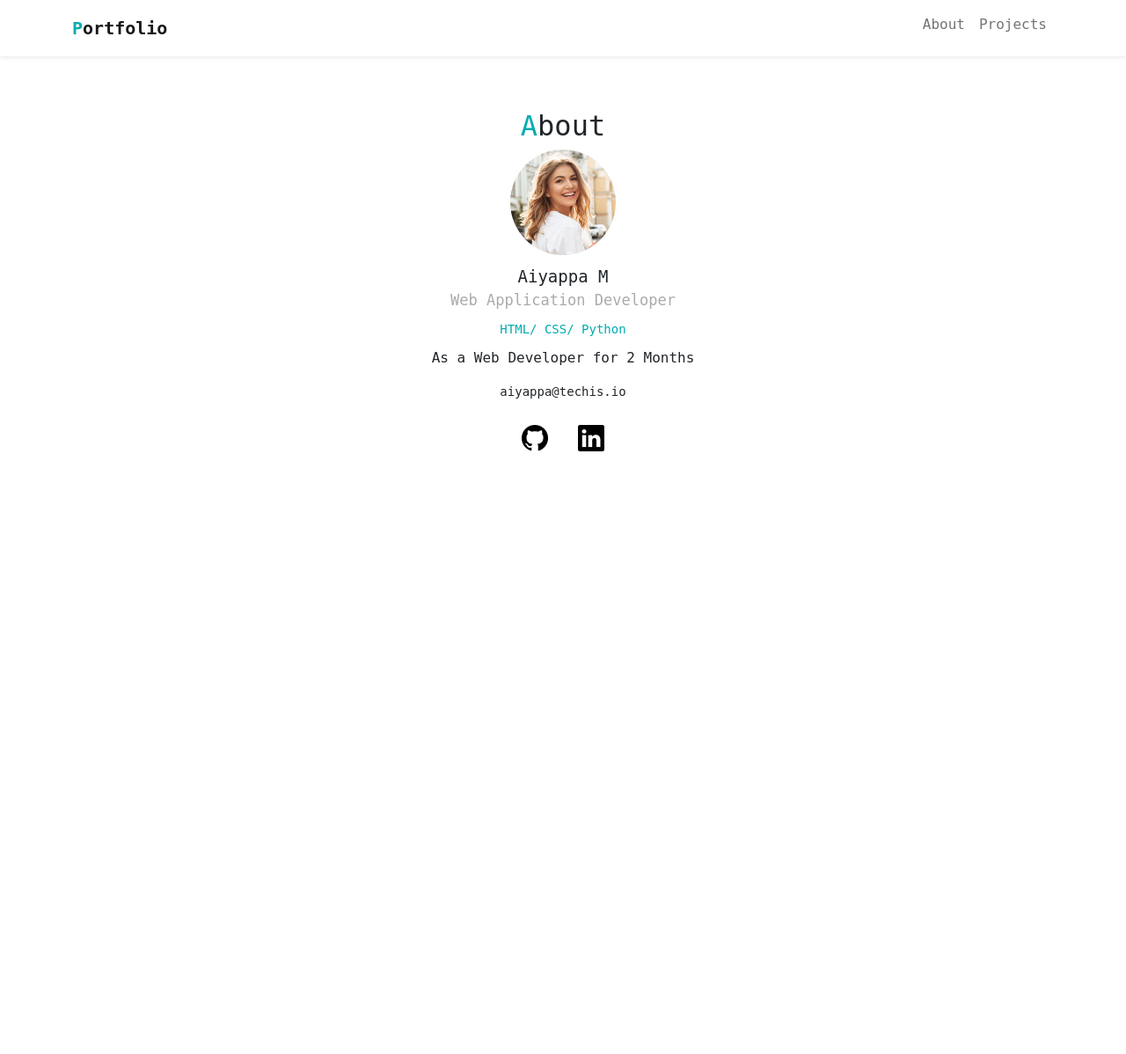
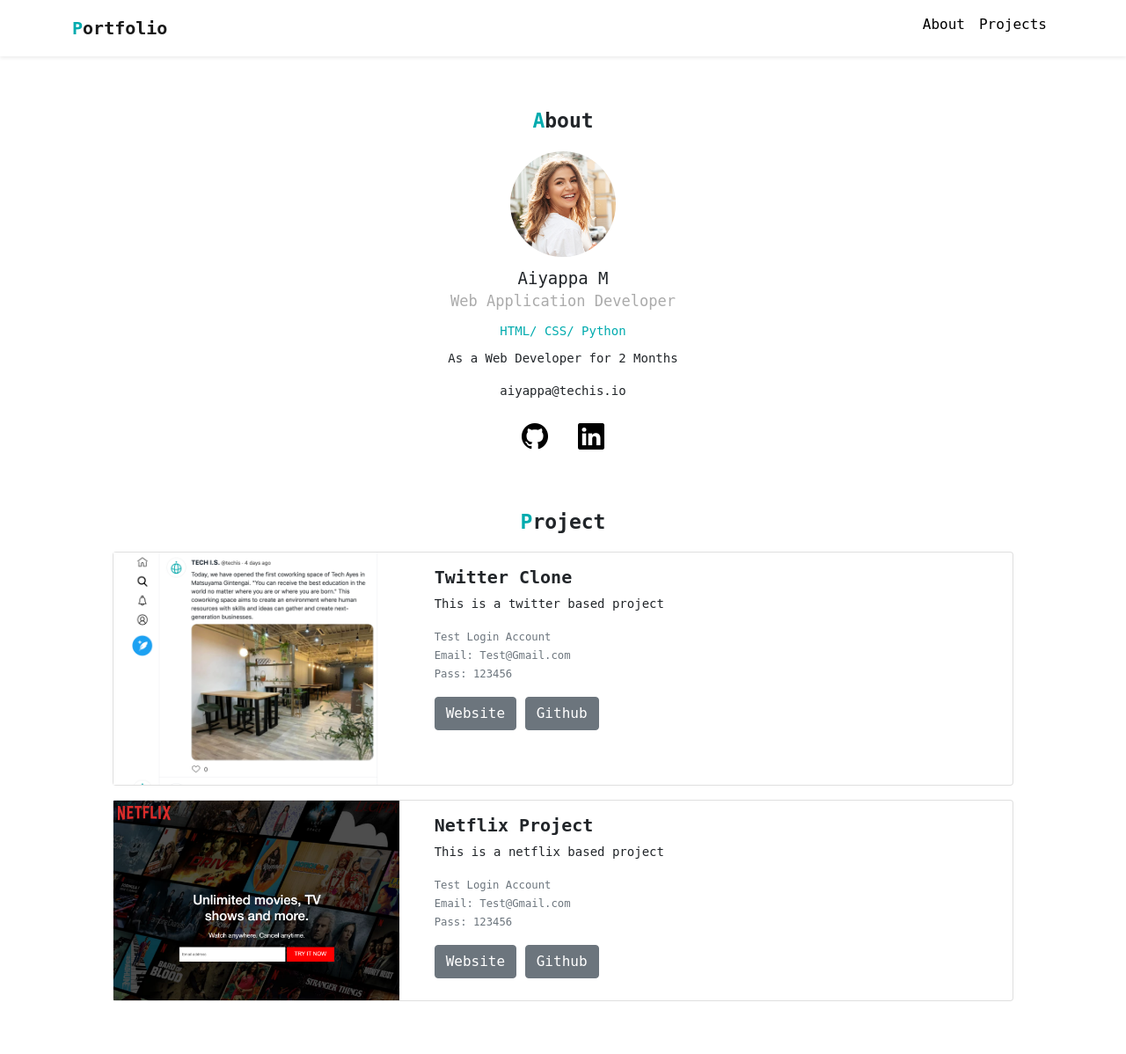
Before and after one commit to Aiyappa-M/Portfolio, a PHP site: page / in a window 1280 px wide. Shown: the whole page at 88% size. Before the commit the page ends 513 px from the top, so only its background shows below. Run offline with PHP 8.4, Linux system fonts and the light colour scheme.

Commit message:
Added project section

```diff
--- a/index.html
+++ b/index.html
@@ -31,7 +31,7 @@
               <a class="nav-link font-black" href="#about">About</a>
             </li>
             <li class="nav -item">
-                <a class="nav-link font-black" href="#projects">Projects</a>
+                <a class="nav-link font-black" href="#project">Projects</a>
             </li>
             </ul>
         </div>
@@ -51,6 +51,53 @@
             <a href="#"><i class="bi bi-linkedin ms-3"></i></a>
         </div>
     </div>
+
+    <div id="project">
+        <h2><span class="font-primary">P</span>roject</h2>
+        <div class="card mb-3">
+            <div class="row">
+                <div class="col-md-4">
+                    <img src="img/project-twitter.png" alt="Twitter Project" />
+                </div>
+                <div class="col-md-8">
+                    <div class="card-body">
+                        <h5 class="card-title">Twitter Clone</h5>
+                        <p class="card-text">This is a twitter based project</p>
+                        <p class="card-text">
+                            <small class="text-muted">Test Login Account<br />
+                  Email: Test@Gmail.com<br />
+                  Pass: 123456
+                </small>
+                        </p>
+                        <a href="#" target="_blank" class="btn btn-secondary">Website</a>
+                        <a href="#" target="_blank" class="btn btn-secondary">Github</a>
+                    </div>
+                </div>
+            </div>
+        </div>
+
+        <div class="card mb-3">
+            <div class="row">
+                <div class="col-md-4">
+                    <img src="img/project-netflix.png" alt="Netflix Project" />
+                </div>
+                <div class="col-md-8">
+                    <div class="card-body">
+                        <h5 class="card-title">Netflix Project</h5>
+                        <p class="card-text">This is a netflix based project</p>
+                        <p class="card-text">
+                            <small class="text-muted">Test Login Account<br />
+                  Email: Test@Gmail.com<br />
+                  Pass: 123456
+                </small>
+                        </p>
+                        <a href="#" target="_blank" class="btn btn-secondary">Website</a>
+                        <a href="#" target="_blank" class="btn btn-secondary">Github</a>
+                    </div>
+                </div>
+            </div>
+        </div>
+    </div>
     <script src="https://cdn.jsdelivr.net/npm/bootstrap@5.0.2/dist/js/bootstrap.bundle.min.js" integrity="sha384-MrcW6ZMFYlzcLA8Nl+NtUVF0sA7MsXsP1UyJoMp4YLEuNSfAP+JcXn/tWtIaxVXM" crossorigin="anonymous"></script>
 </body>
 
--- a/style.css
+++ b/style.css
@@ -9,6 +9,20 @@ body {
 .title-icon {
     font-size: 20px;
     font-weight: bold;
+}
+
+p {
+    font-size: 14px;
+}
+
+h2 {
+    font-weight: bold;
+    font-size: 23px;
+    margin-bottom: 20px;
+}
+
+a.font-black {
+    color: #000 !important;
 }
 
 
@@ -57,3 +71,25 @@ ABOUT
 #about .icons a {
     color: #000;
 }
+
+
+/**********
+Project
+***********/
+
+#project {
+    margin: 60px auto;
+    width: 80%;
+}
+
+#project h2 {
+    text-align: center;
+}
+
+#project .card img {
+    width: 100%;
+}
+
+#project .card-title {
+    font-weight: bold;
+}
```
